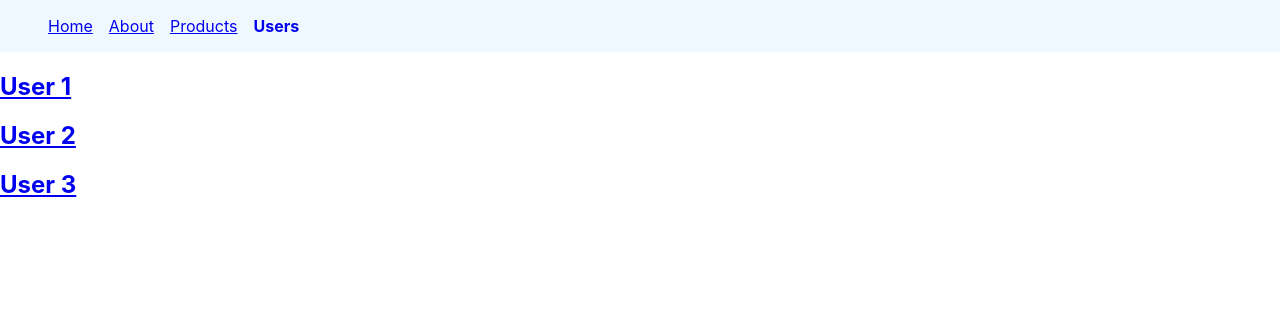
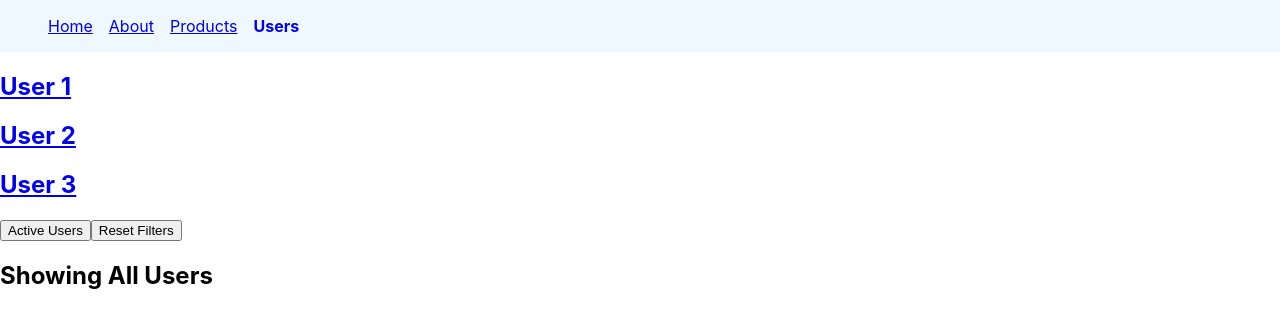
Before and after one commit to EHAB3x/Learn-React-Router, a React (Create React App) app: page /users in a window 1280 px wide. Shown: the top 328 px of the page. Built offline with nearby package versions, Linux system fonts and the light colour scheme.

Commit message:
add useSearchParams()

```diff
--- a/src/components/Users.jsx
+++ b/src/components/Users.jsx
@@ -1,13 +1,22 @@
 import React from 'react'
-import { Link, Outlet } from 'react-router-dom'
+import { Link, Outlet, useSearchParams } from 'react-router-dom'
 
 export const Users = () => {
+    const [searchParams, setSearchParams] = useSearchParams();
+    const showActiveUsers = searchParams.get('filter') === 'active';
   return (
     <div>
         <h2><Link to={'1'}>User 1</Link></h2>
         <h2><Link to={'2'}>User 2</Link></h2>
         <h2><Link to={'3'}>User 3</Link></h2>
         <Outlet/>
+        <div>
+            <button onClick={()=> setSearchParams({filter: 'active'})}>Active Users</button>
+            <button onClick={()=>   setSearchParams({})}>Reset Filters</button>
+        </div>
+        {
+            showActiveUsers ? <h2>Showing Active Users</h2> : <h2>Showing All Users</h2>
+        }
     </div>
   )
 }
```
